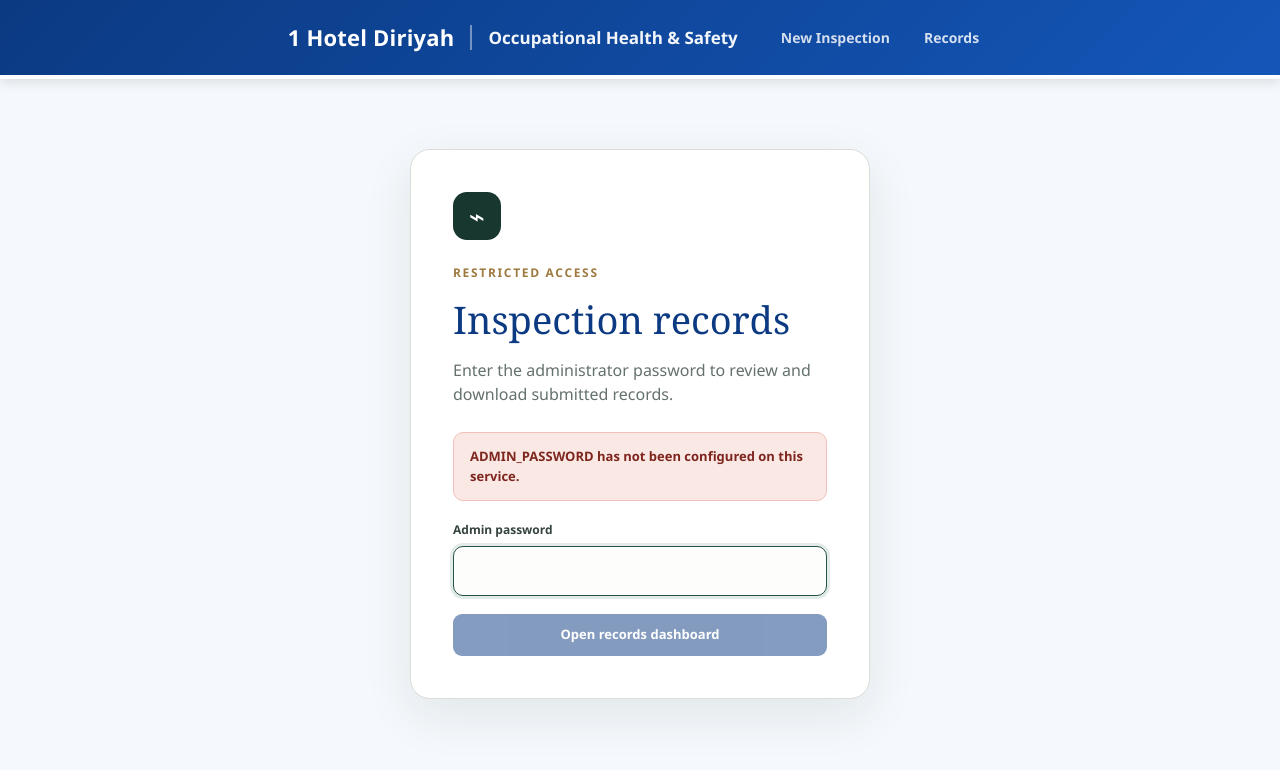
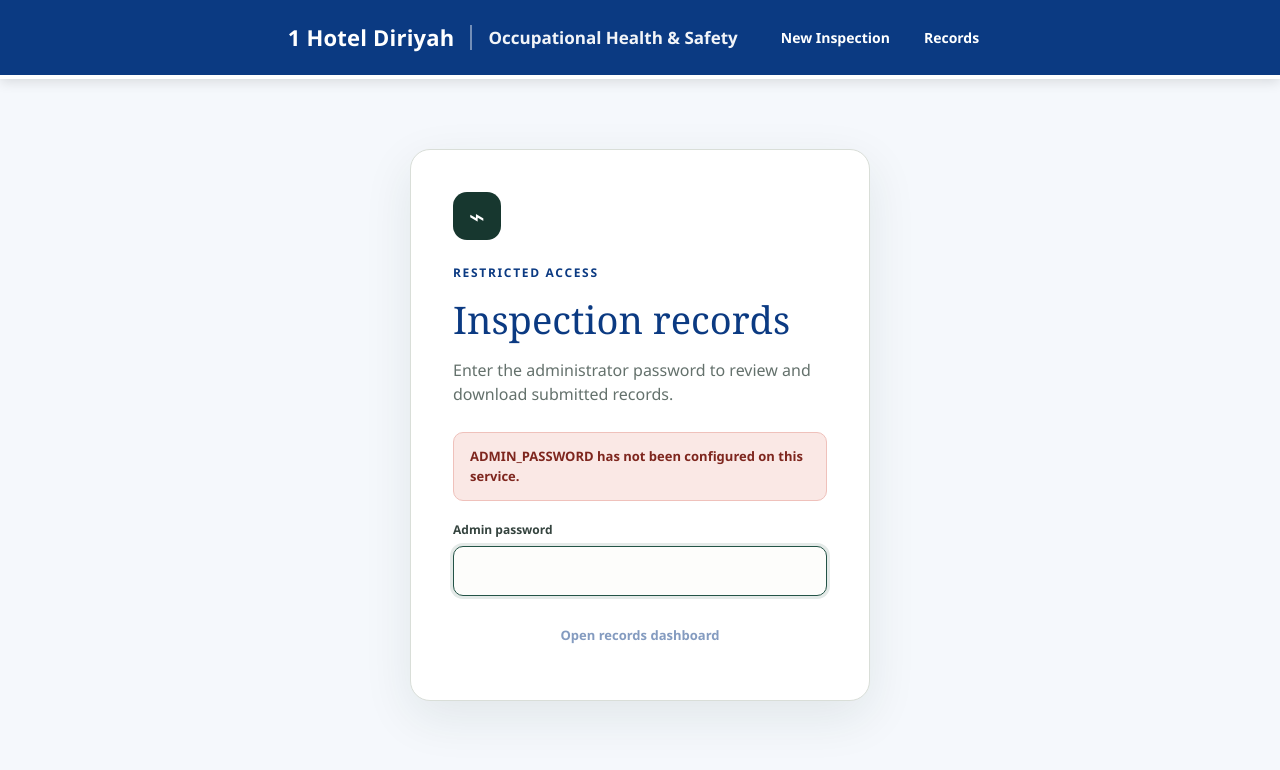
Before and after one commit to kamraanahmed1618-hue/Daily-Checklist, a Flask app: page /admin in a window 1280 px wide. Shown: the top 770 px of the page. Run offline with Flask 3, Linux system fonts and the light colour scheme; some libraries are stand-ins or nearby versions.

Commit message:
style.css

```diff
--- a/static/style.css
+++ b/static/style.css
@@ -364,3 +364,131 @@ button.primary {
 button.primary:hover {
     background: #1456b8;
 }
+/* =====================================================
+   FINAL BLUE + WHITE THEME OVERRIDE
+   ===================================================== */
+
+:root {
+    --primary: #0b3a82;
+    --primary-dark: #072d66;
+    --primary-light: #eaf2ff;
+    --accent: #2563eb;
+    --white: #ffffff;
+}
+
+/* Top navigation */
+.site-header {
+    background: #0b3a82 !important;
+    color: #ffffff !important;
+}
+
+.site-header a,
+.site-header span,
+.site-header strong {
+    color: #ffffff !important;
+}
+
+/* Dark section headers */
+.section-heading,
+.checklist-header,
+.checklist-summary,
+.inspection-header {
+    background: #0b3a82 !important;
+    color: #ffffff !important;
+}
+
+.section-heading h2,
+.section-heading span,
+.checklist-header h2,
+.checklist-header span,
+.checklist-summary h2,
+.checklist-summary span {
+    color: #ffffff !important;
+}
+
+/* Inspection requirements top bar */
+.checklist-progress,
+.progress-card,
+.requirements-header {
+    background: #0b3a82 !important;
+    color: #ffffff !important;
+}
+
+/* Progress bar */
+.progress-track {
+    background: rgba(255, 255, 255, 0.30) !important;
+}
+
+#progress-bar,
+.progress-bar {
+    background: #ffffff !important;
+}
+
+/* Bottom submit bar */
+.submit-bar {
+    background: #0b3a82 !important;
+    color: #ffffff !important;
+}
+
+.submit-bar strong,
+.submit-bar span,
+.submit-bar div,
+.submit-bar p {
+    color: #ffffff !important;
+}
+
+/* Submit button */
+.submit-bar button,
+.button.primary,
+button.primary,
+#submit {
+    background: #ffffff !important;
+    color: #0b3a82 !important;
+    border: 2px solid #ffffff !important;
+    font-weight: 800 !important;
+}
+
+.submit-bar button:hover,
+.button.primary:hover,
+button.primary:hover {
+    background: #eaf2ff !important;
+    color: #072d66 !important;
+}
+
+/* Section numbering / accent text */
+.eyebrow,
+.section-number,
+.section-step {
+    color: #0b3a82 !important;
+    font-weight: 800 !important;
+}
+
+/* Yes / No / N-A controls */
+.requirement input + label,
+.option-button,
+.choice-button {
+    background: #ffffff !important;
+    border-color: #c9d7eb !important;
+    color: #0b3a82 !important;
+    font-weight: 700 !important;
+}
+
+/* Selected controls */
+.requirement input:checked + label,
+.option-button.active,
+.choice-button.active {
+    background: #0b3a82 !important;
+    border-color: #0b3a82 !important;
+    color: #ffffff !important;
+}
+
+/* Cards */
+.card,
+.requirement-group {
+    border-color: #d7e2f0 !important;
+}
+
+/* Main page */
+body {
+    background: #f5f8fc !important;
+}
```
